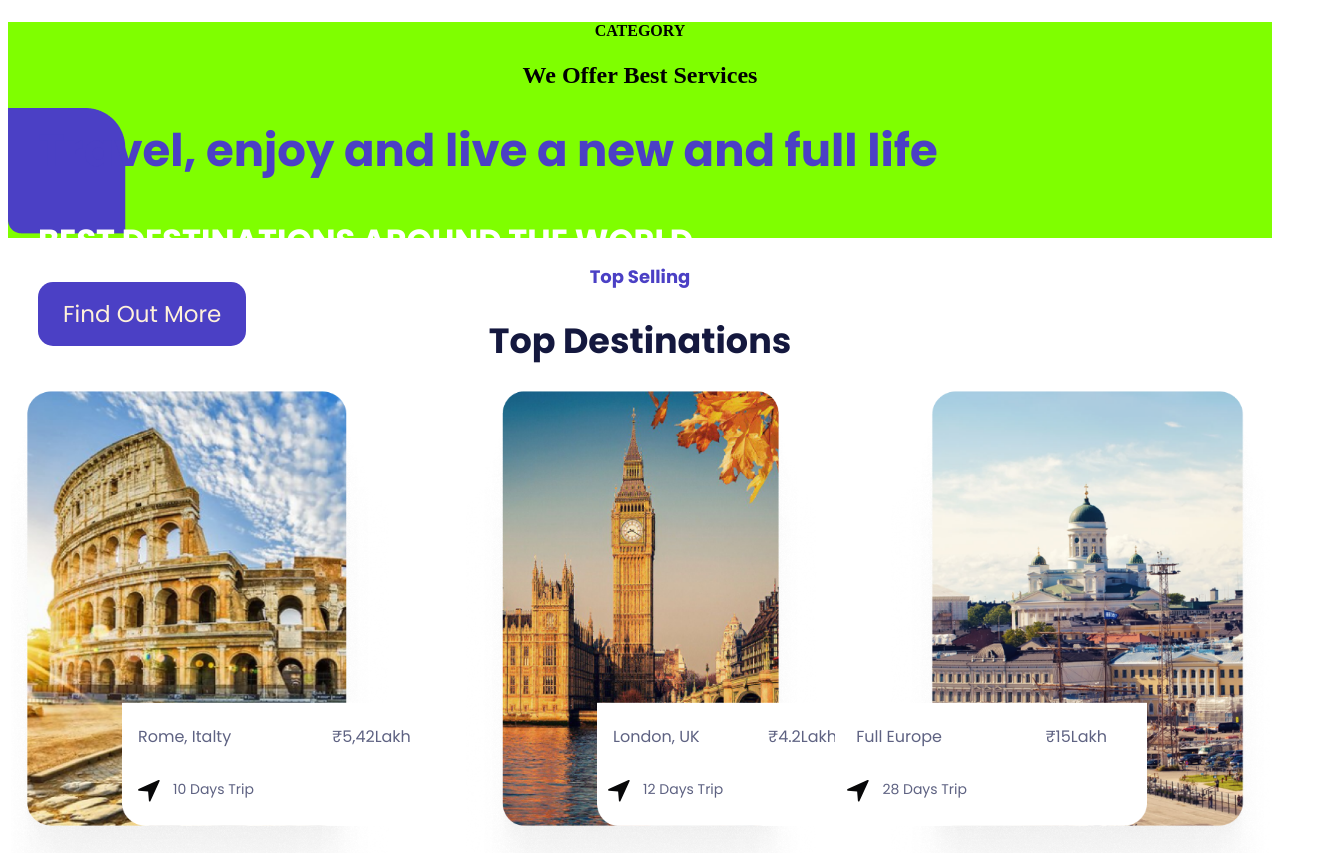
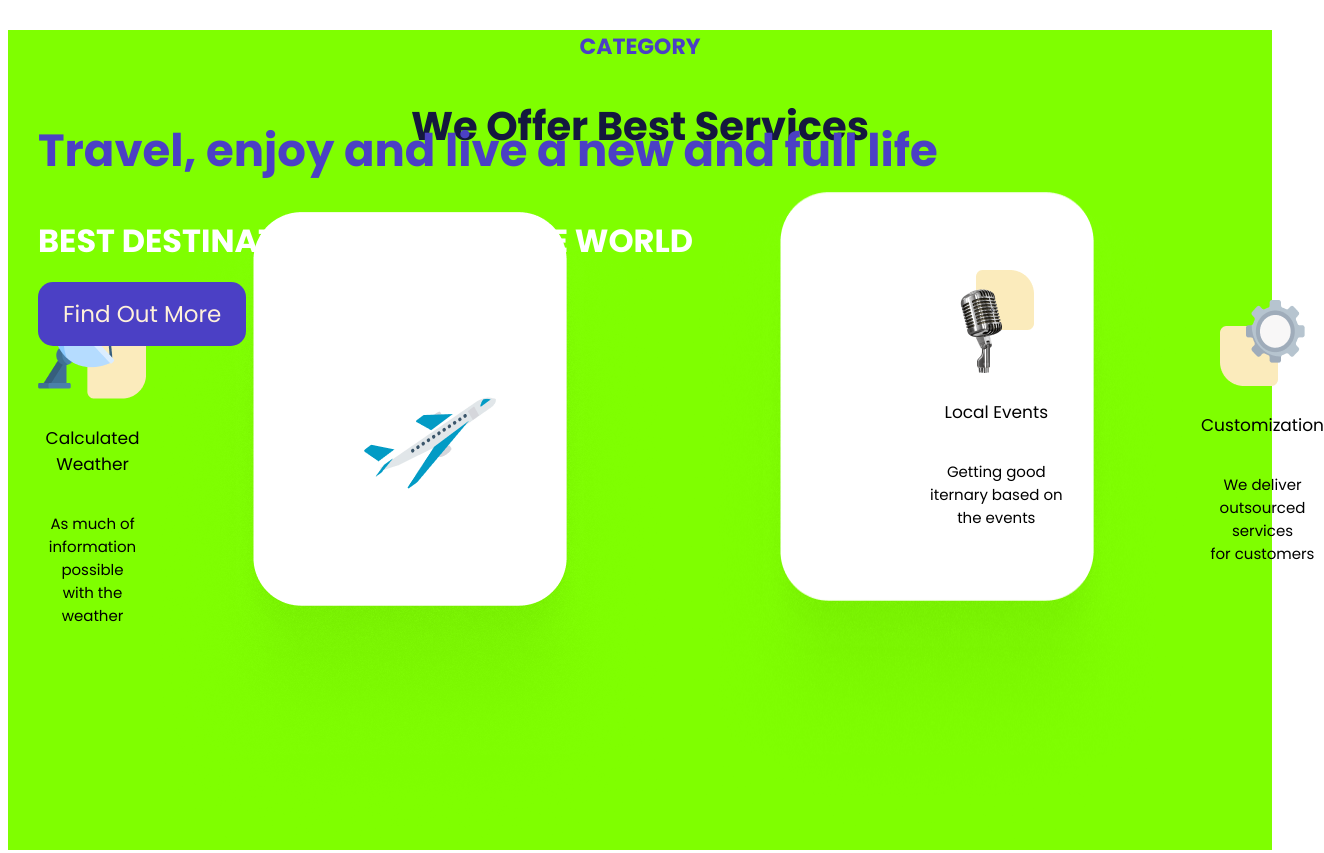
Before and after one commit to MahalakshmiS97/Project-1, a plain HTML site: page index.html in a window 1280 px wide. Shown: the part 311-1164 px from the top of the page, 1324 px wide, since content can reach past the window. Drawn offline with Linux system fonts and the light colour scheme; a web font is replaced by a local one.

Commit message:
Section1 half completed

```diff
--- a/index.html
+++ b/index.html
@@ -37,14 +37,45 @@
     </div>
 </div>
 </header>
+<!-- Section 1 Start -->
 <section class="section1">
     <center>
-        <h4>CATEGORY</h4>
-        <h1>We Offer Best Services</h1>
+        <h4 class="category">CATEGORY</h4>
+        <h1 class="offer">We Offer Best Services</h1>
     </center>
-   <div class="one"><img src="./Images/Rectblue.png" alt="" class="blue"></div>
+    <div class="div">
+        <div class="one">
+            <center>
+            <img src="./Images/satelite.png" alt="Satelite" class="satelite">
+            <h4>Calculated Weather</h4>
+            <h6>As much of<br>information possible<br>with the weather  </h6>
+            </center>
+        </div>
+        <div class="two">
+            <img src="./Images/Rectangle1.png" alt="" class="rect1">
+            <img src="./Images/plane.png" alt="Aeroplane" class="plane">
+            <!-- <h4>Best Flights</h4>
+            <h6>Getting cheap best<br> flights</h6> -->
+        </div>
+        <img src="./Images/Rectangle1.png" alt="" class="rect2">
+        <div class="three">
+            <center><img src="./Images/mike.png" alt="Mike" class="mike">
+            <h4>Local Events</h4></center>
+            <h6>Getting good<br>iternary based on<br>the events </h6>
+        </div>
+
+       <div class="four">
+         <center>
+            <img src="./Images/setting.png" alt="Setting" class="setting">
+           <h4>Customization</h4>
+            <h6>We deliver<br>outsourced services<br>for customers</h6>
+            </center>
+        </div>
+</div>
 </section>
+<!-- Section 1 End -->
 
+<!-- Section 2 Start -->
 <section class="section2">
     <center>
         <h4 class="topselling">Top Selling</h4>
@@ -72,5 +103,7 @@
          </div>
         </center>
 </section>
+
+<!-- Section 2 End -->
 </body>
 </html>
--- a/style.css
+++ b/style.css
@@ -1,3 +1,4 @@
+/* Header Style Start */
 .container {
     position: relative;
     margin: 0px;
@@ -69,6 +70,99 @@
     line-height: 25px;
     background-color: #EC682C
  }
+ /* Header Style End */
+
+ /* Section 1 Style Start */
+ .section1{
+  background-color:chartreuse;
+ }
+ .category{
+  font-family: Poppins;
+  font-weight: 700;
+  font-size: 22px;
+  color:#4B40C5;
+ }
+.offer{
+  font-family: Poppins;
+  font-size: 40px;
+  font-weight: 700;
+  color:#14183E
+}
+ .div{
+  display: flex;
+ }
+ .one{
+  margin-left: 30px;
+  margin-top: 110px;
+ }
+ .two{
+  margin-top:20px;
+ }
+ .three{
+  margin-top: 20px;
+ }
+ .four{
+  margin-top: 110px;
+  margin-right: 30px;
+ }
+ .one h4{
+  font-family: Poppins;
+  font-size: 17px;
+  font-weight: 500;
+ }
+ .one h6{
+  font-family: Poppins;
+  font-size: 15px;
+  font-weight: 400;
+ }
+ .four h4{
+  font-family: Poppins;
+  font-size: 17px;
+  font-weight: 500;
+ }
+ .four h6{
+  font-family: Poppins;
+  font-size: 15px;
+  font-weight: 400;
+ }
+ /* .rect1{
+  position: relative;
+ } */
+ .plane{
+  position: absolute;
+  left:233px;
+
+ }
+ /* .rect2{
+  position: relative;
+ } */
+ .three{
+  position: absolute;
+  left:930px;
+  padding-top: 60px;
+ }
+ .three h4{
+  font-family: Poppins;
+  font-size: 17px;
+  font-weight: 500;
+
+ }
+ .three h6{
+  font-family: Poppins;
+  font-size: 15px;
+  font-weight: 400;
+  text-align: center;
+ }
+
+
+ /* Section 1 Style End */
+
+
+
+
+/* Section 2 Style Start */
+
+
  .topselling {
   font-family: Poppins;
   font-weight: 700;
@@ -223,6 +317,5 @@ left:-25px;
     position: absolute;
     left:-25px;;
   }
- .section1{
-  background-color:chartreuse;
- }
+
+/* Section 2 Style End */
```
Also changed, not shown: Images/mic.svg (added).
